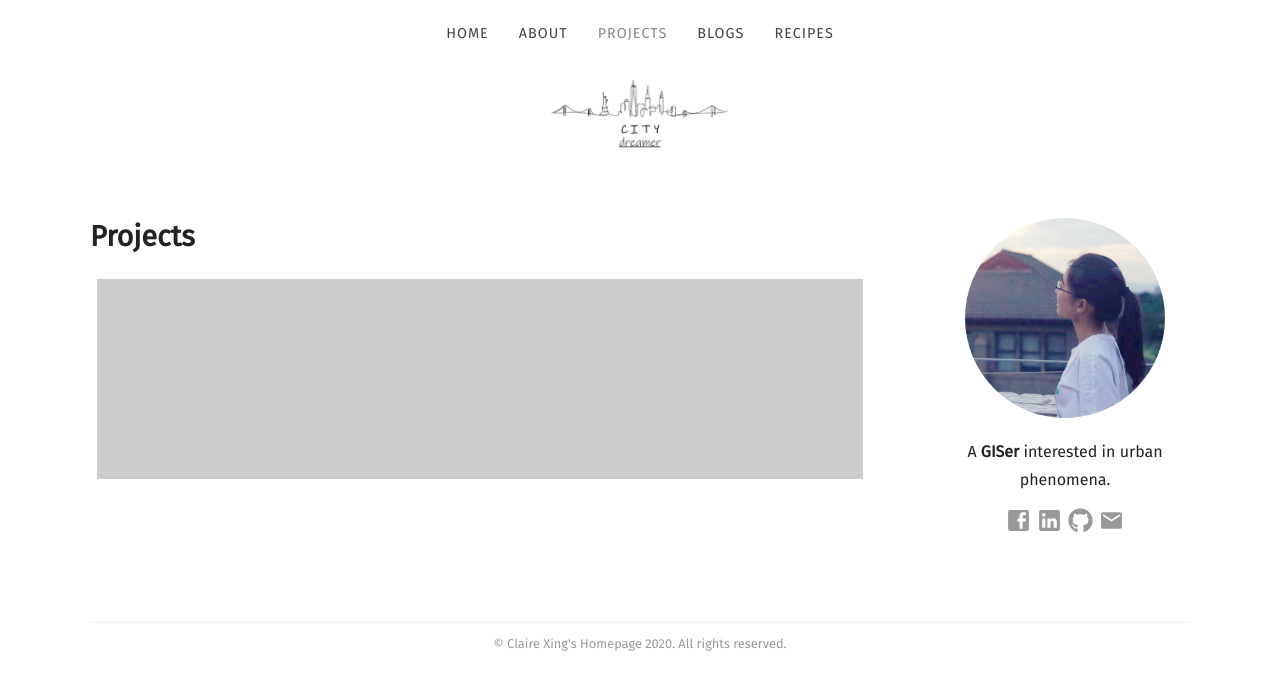
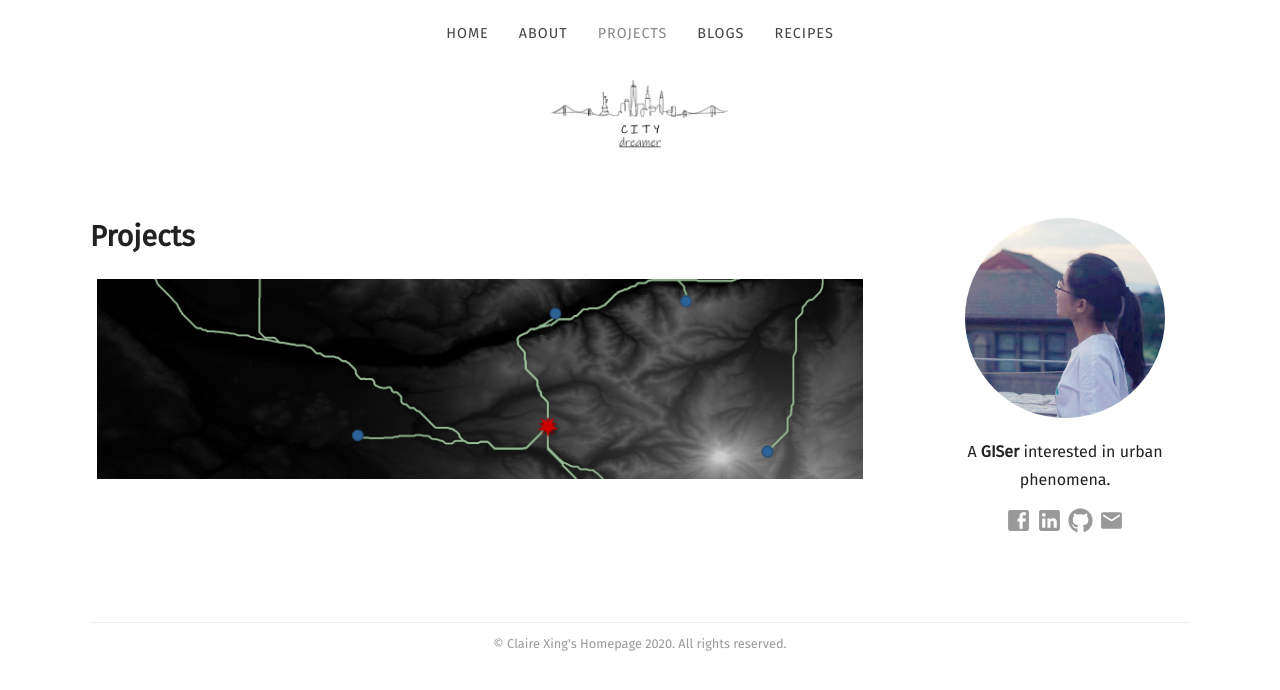
Before and after one commit to ClaireXing/ClaireXing.github.io, a Jekyll site: the page built from projects.html, in a window 1280 px wide. Shown: the top 690 px of the page. Built offline with Jekyll 4.4.1, drawn with Linux system fonts in a browser that asks for light colours; some web fonts are replaced.

Commit message:
featureimg

```diff
--- a/projects.html
+++ b/projects.html
@@ -1,13 +1,14 @@
 ---
 title: Projects
 image_view: true
+feature_img: /images/LCP.png
 ---
 <h1>Projects</h1>
 
 {% if page.image_view %}
 	<h2>{{ The Least Cost Path Plugin for QGIS }}</h2>
 		<div class="recipes">
-			<div class="recipe" style="background-image: url('{{ site.baseurl }}{{ /images/LCP.png }}')">
+			<div class="recipe" style="background-image: url('{{ site.baseurl }}{{page.feature_img}}')">
 					<a href="https://github.com/ClaireXing/LeastCostPath"><span>{{ The algorithm finding the least cost path with given cost raster and points. }}</span></a>
 			</div>
 		</div>
```
